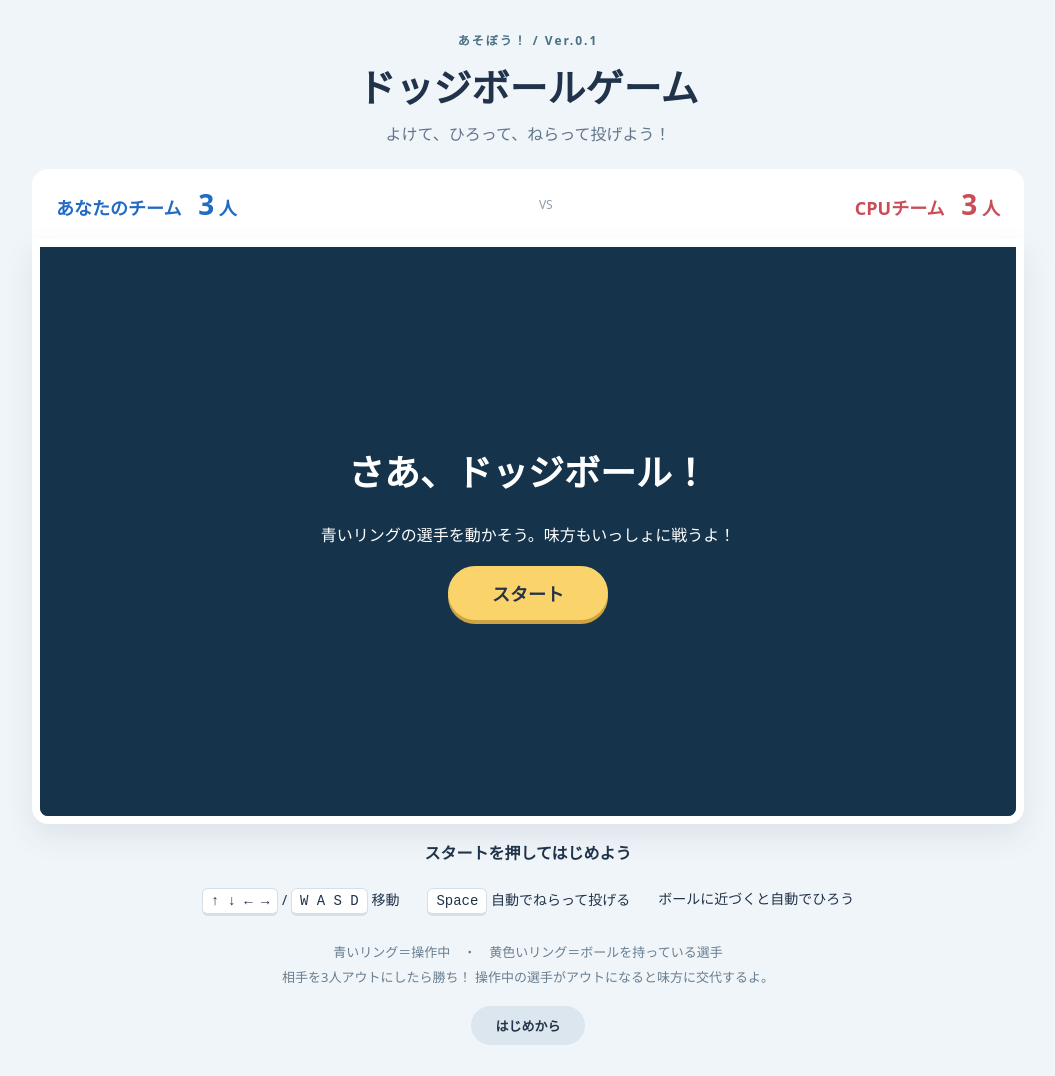
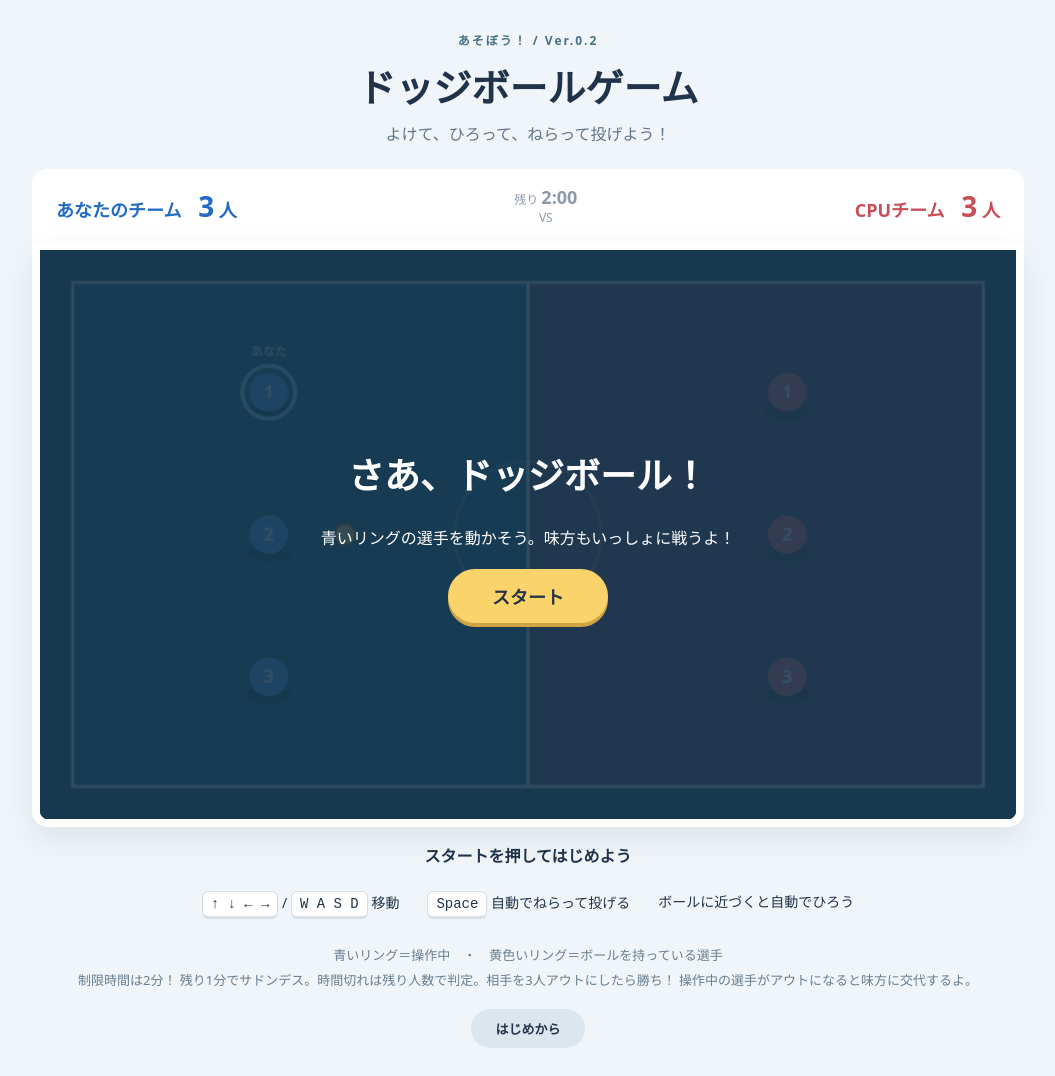
Before and after one commit to sekobass/dodgeball-game, a plain HTML site: page index.html in a window 1280 px wide. Shown: the whole page, without its empty margins (112-1167 px from the left). Drawn offline with Linux system fonts and the light colour scheme.

Commit message:
Display countdown and match rules

```diff
--- a/index.html
+++ b/index.html
@@ -2,11 +2,11 @@
 <html lang="ja">
 <head><meta charset="utf-8"><meta name="viewport" content="width=device-width,initial-scale=1"><title>ドッジボールゲーム</title><link rel="stylesheet" href="style.css"><script src="game.js" defer></script></head>
 <body><main>
-<header><span class="badge">あそぼう！ / Ver.0.1</span><h1>ドッジボールゲーム</h1><p>よけて、ひろって、ねらって投げよう！</p></header>
-<section class="score" aria-label="残り人数"><strong class="blue">あなたのチーム <span id="blueCount">3</span> 人</strong><span>VS</span><strong class="red">CPUチーム <span id="redCount">3</span> 人</strong></section>
+<header><span class="badge">あそぼう！ / Ver.0.2</span><h1>ドッジボールゲーム</h1><p>よけて、ひろって、ねらって投げよう！</p></header>
+<section class="score" aria-label="残り人数"><strong class="blue">あなたのチーム <span id="blueCount">3</span> 人</strong><span class="match-clock">残り <strong id="timer">2:00</strong><br>VS</span><strong class="red">CPUチーム <span id="redCount">3</span> 人</strong></section>
 <div class="arena"><canvas id="court" width="960" height="560" aria-label="左が青チーム、右が赤チームのドッジボールコート"></canvas><div id="overlay"><h2 id="message">さあ、ドッジボール！</h2><p id="detail">青いリングの選手を動かそう。味方もいっしょに戦うよ！</p><button id="start">スタート</button></div></div>
 <p id="status" role="status" aria-live="polite">スタートを押してはじめよう</p>
 <section class="help"><p><kbd>↑ ↓ ← →</kbd> / <kbd>W A S D</kbd> 移動</p><p><kbd>Space</kbd> 自動でねらって投げる</p><p>ボールに近づくと自動でひろう</p></section>
-<footer>青いリング＝操作中　・　黄色いリング＝ボールを持っている選手<br>相手を3人アウトにしたら勝ち！ 操作中の選手がアウトになると味方に交代するよ。</footer>
+<footer>青いリング＝操作中　・　黄色いリング＝ボールを持っている選手<br>制限時間は2分！ 残り1分でサドンデス。時間切れは残り人数で判定。相手を3人アウトにしたら勝ち！ 操作中の選手がアウトになると味方に交代するよ。</footer>
 <button id="restart" class="secondary">はじめから</button>
 </main></body></html>
```
